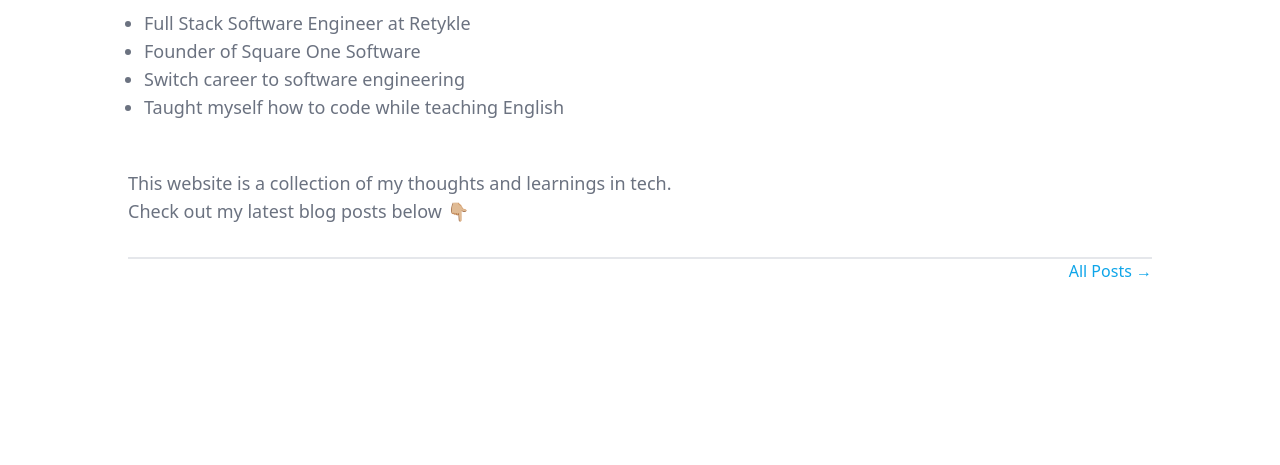
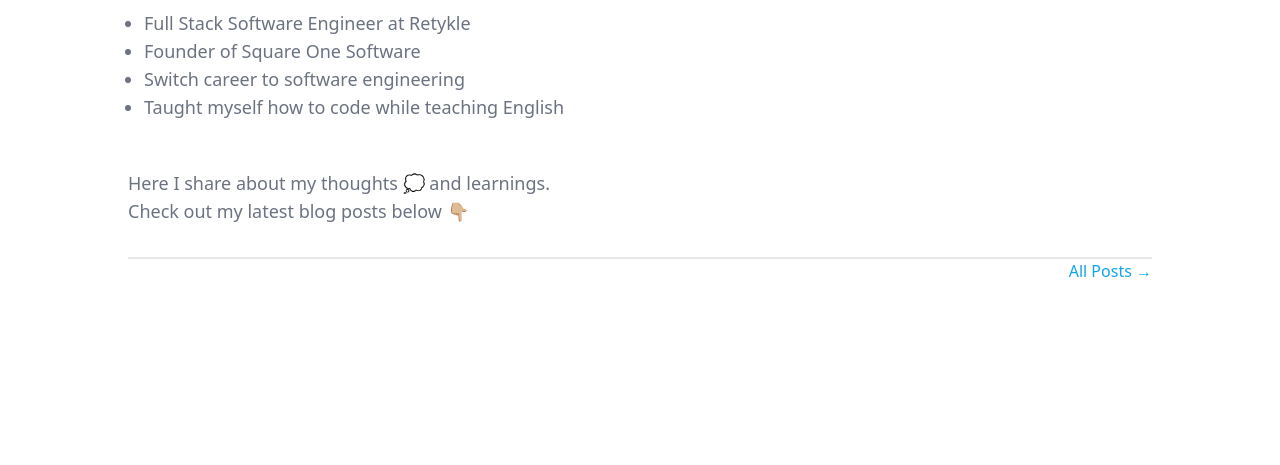
Before and after one commit to louiskwt/lt_page, a Django app: page / in a window 1280 px wide. Shown: the part 207-672 px from the top of the page. Run offline with Django 4.2, Linux system fonts and the light colour scheme; data that the repository does not hold is empty; style sheets or scripts are compiled from the project's sources.

Commit message:
copy change

```diff
--- a/templates/home.html
+++ b/templates/home.html
@@ -12,7 +12,7 @@
       <li>Taught myself how to code while teaching English</li>
     </ul>
     <p class="text-lg leading-7 text-gray-500 whitespace-pre-line p-0">
-      This website is a collection of my thoughts and learnings in tech.
+      Here I share about my thoughts 💭 and learnings.
       Check out my latest blog posts below 👇🏼
     </p>
   </div>
```
